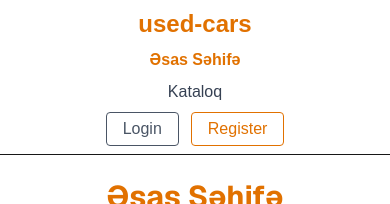
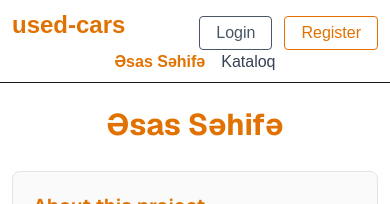
Before and after one commit to murad-proger/used-cars-next, a Next.js app: page / in a window 390 px wide. Shown: the top 204 px of the page. Built offline with nearby package versions, Linux system fonts and the light colour scheme; no server answers; the database is empty.

Commit message:
style: improve responsive header layout

```diff
--- a/components/Header.tsx
+++ b/components/Header.tsx
@@ -17,7 +17,7 @@ export default function Header() {
   const menu = [
     { name: "Əsas Səhifə", href: "/" },
     { name: "Kataloq", href: "/catalog" },
-    ...(session?.user?.role === "ADMIN" ? [{ name: "Admin Kabineti", href: "/admin" }] : []),
+    ...(session?.user?.role === "ADMIN" ? [{ name: "Admin", href: "/admin" }] : []),
   ];
 
   // Fetch количества товаров в корзине
@@ -47,12 +47,12 @@ export default function Header() {
   return (
     <>
       <header className="w-full border-b bg-white dark:bg-zinc-900 z-10 relative">
-        <div className="max-w-7xl mx-auto px-3 py-2 flex flex-col sm:flex-row items-center justify-between">
+        <div className="max-w-7xl mx-auto px-3 py-2 flex sm:flex-nowrap flex-wrap items-center justify-between">
           <Link className="text-2xl text-amber-600 font-bold mb-2 sm:mb-0" href="/">
             used-cars
           </Link>
 
-          <nav className="flex flex-col sm:flex-row items-center gap-2 sm:gap-6">
+          <nav className="flex items-center gap-4 sm:gap-6 w-full sm:w-auto order-3 sm:order-0 justify-center sm:justify-start flex-wrap sm:flex-nowrap">
             {menu.map((item) => {
               const isActive = pathname === item.href;
               return (
```
